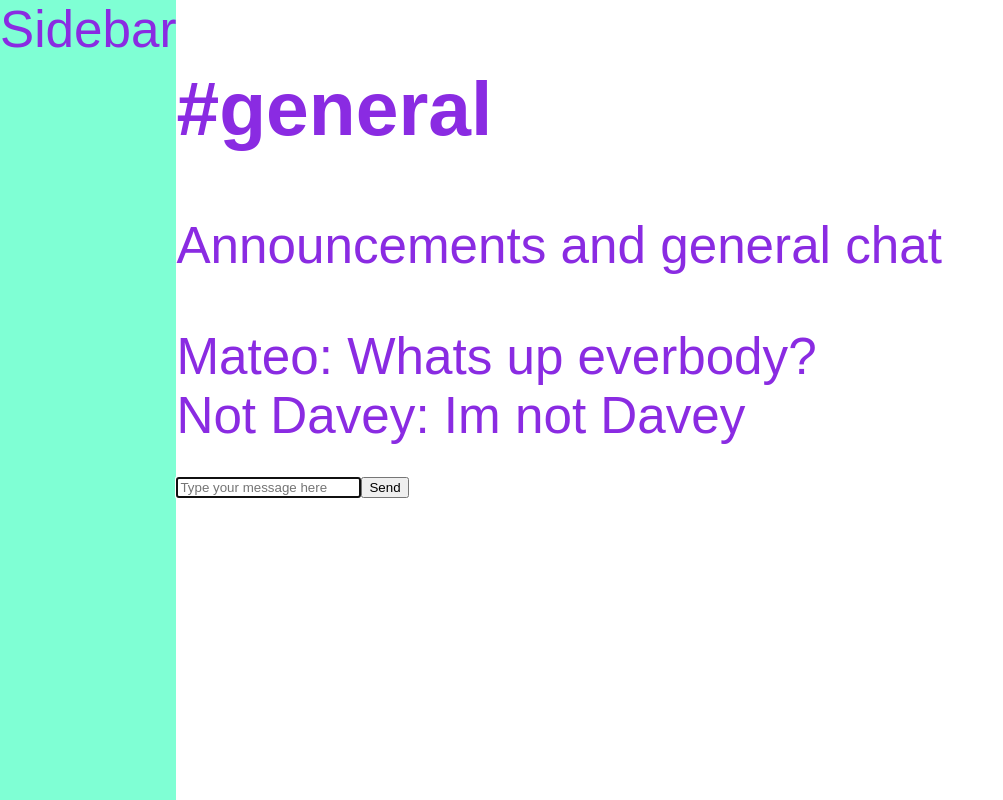
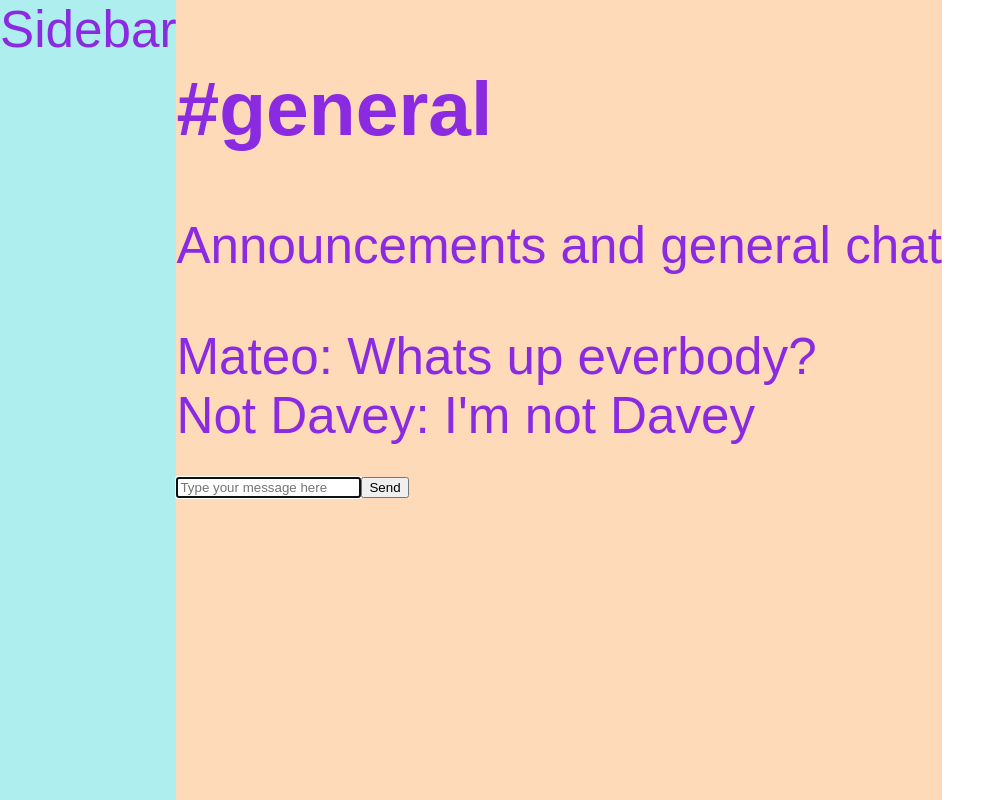
Before and after one commit to magordon97/Chatarang, a React (Create React App) app: page / in a window 1280 px wide. Shown: the whole page, without its empty margins (0-1003 px from the left). Built offline with nearby package versions, Linux system fonts and the light colour scheme.

Commit message:
Accept user input and display input

```diff
--- a/src/Chat.js
+++ b/src/Chat.js
@@ -23,20 +23,40 @@ class Chat extends Component{
                         displayName: 'Not Davey',
                         email: 'davey@fretless.com',
                     },
-                    body: ' Im not Davey',
+                    body: ' I\'m not Davey',
                    },
             ]
         }
     }
+
+    addMessage = (body) => {
+        const messages = [...this.state.messages]
+
+        messages.push({
+            id: Date.now(),
+            user: {
+                uid: '112233',
+                displayName: 'Bob',
+                email: 'bob@bobrulez.com',
+            },
+            body: body,
+        })
+        this.setState({messages: messages})
+    }
+
     render(){
         return(
-            <div className='Chat'>
+            <div className='Chat' style={styles}>
                 <ChatHeader />
                 <MessageList messages={this.state.messages}/>
-                <MessageForm />
+                <MessageForm addMessage={this.addMessage}/>
             </div>
         )
     }
 }
 
+const styles = {
+    backgroundColor: 'PeachPuff',
+}
+
 export default Chat
--- a/src/MessageForm.js
+++ b/src/MessageForm.js
@@ -1,13 +1,28 @@
 import React, { Component } from 'react'
 
 class MessageForm extends Component{
+    state = {
+        body: '',
+    }
+
+    handleChange = (ev) => {
+        ev.preventDefault()
+        this.setState({body: ev.target.value})
+    }
+    handleSubmit = (ev) =>{
+        ev.preventDefault()
+        this.props.addMessage(this.state.body)
+    }
+
     render(){
         return(
-            <form className='MessageForm'>
+            <form className='MessageForm' onSubmit={this.handleSubmit}>
                 <input
                     type='text'
                     name='body'
                     placeholder='Type your message here'
+                    value={this.state.body}
+                    onChange={this.handleChange}
                     autoFocus
                     required
                 />
--- a/src/MessageList.js
+++ b/src/MessageList.js
@@ -1,4 +1,4 @@
-import React, { Component } from 'react'
+import React from 'react'
 import Message from './Message'
 
 const MessageList = (props) => {
--- a/src/Sidebar.js
+++ b/src/Sidebar.js
@@ -11,7 +11,7 @@ class Sidebar extends Component{
 }
 
 const styles = {
-    backgroundColor: 'Aquamarine',
+    backgroundColor: 'PaleTurquoise',
 }
 
 export default Sidebar
```
